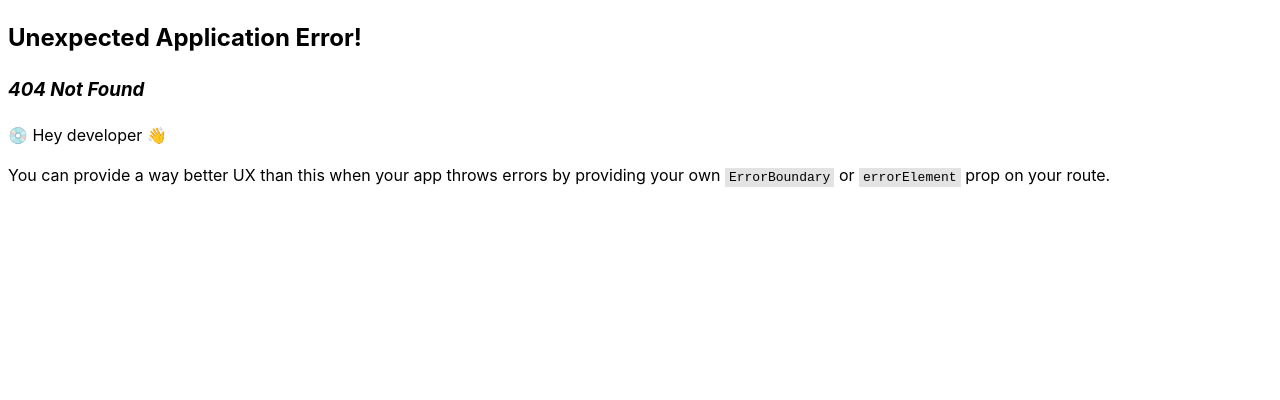
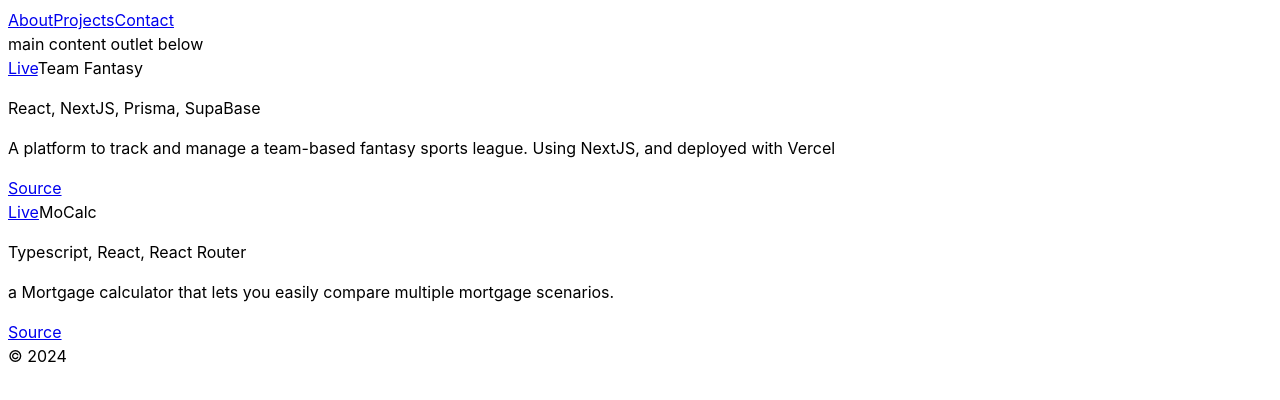
Before and after one commit to TYLER-JM/portfolio, a React (Vite) app: page /projects in a window 1280 px wide. Before the commit this address had no page. Shown: the top 400 px of the page. Built offline with nearby package versions, Linux system fonts and the light colour scheme.

Commit message:
adds Projects route and element

```diff
--- /dev/null
+++ b/src/components/ProjectCard.tsx
@@ -0,0 +1,38 @@
+
+interface ProjectCardProps {
+  title: string
+  tech: string
+  desc: string
+  source: string
+  live?: string
+}
+const ProjectCard = function (
+  { title, tech, desc, source, live}: ProjectCardProps
+) {
+
+  return (
+
+      <div className="card">
+
+        <div className="card__content">
+          <div className="card__title">
+          {live &&
+              <a className='card__link card__link--live' href={live}>
+                Live
+              </a>
+            }
+            <span>{title}</span>
+          </div>
+          <p className="card__tech">{tech}</p>
+          <p className="card__text">{desc}</p>
+          <a className="card__link source-code" href={source} target="blank">
+            Source
+          </a>
+        </div>
+      </div>
+
+  )
+
+}
+
+export default ProjectCard;
--- a/src/main.tsx
+++ b/src/main.tsx
@@ -6,6 +6,7 @@ import {createBrowserRouter} from "react-router";
 import {RouterProvider} from "react-router/dom";
 import About from "./routes/About.tsx";
 import Contact from "./routes/Contact.tsx";
+import Projects from "./routes/Projects.tsx";
 
 const router = createBrowserRouter([
   {
@@ -19,6 +20,10 @@ const router = createBrowserRouter([
       {
         path: "contact",
         element: <Contact />
+      },
+      {
+        path: "projects",
+        element: <Projects />
       }
     ]
   }
--- /dev/null
+++ b/src/routes/Projects.tsx
@@ -0,0 +1,44 @@
+import ProjectCard from "../components/ProjectCard.tsx";
+
+const Projects = function() {
+  const projects = [
+    {
+      title: "Team Fantasy",
+      tech: "React, NextJS, Prisma, SupaBase",
+      desc: "A platform to track and manage a team-based fantasy sports league. Using NextJS, and deployed with Vercel",
+      source: "https://github.com/TYLER-JM/team-fantasy-v2",
+      live: "https://team-fantasy-v2.vercel.app/"
+    },
+    {
+      title: "MoCalc",
+      tech: "Typescript, React, React Router",
+      desc: "a Mortgage calculator that lets you easily compare multiple mortgage scenarios.",
+      source: "https://github.com/TYLER-JM/mocalc",
+      live: "https://mocalc.vercel.app/"
+    }
+  ]
+
+  const allProjectCards = projects.map(project => {
+    return (
+      <ProjectCard
+        title={project.title}
+        tech={project.tech}
+        desc={project.desc}
+        source={project.source}
+        key={project.title.replace(/ /g, "-")}
+        live={project.live}
+      />
+    )
+  })
+
+  return (
+    <article className="section projects" id="projects">
+
+      <div className="projects__container">
+          {allProjectCards}
+      </div>
+    </article>
+  );
+}
+
+export default Projects;
```
